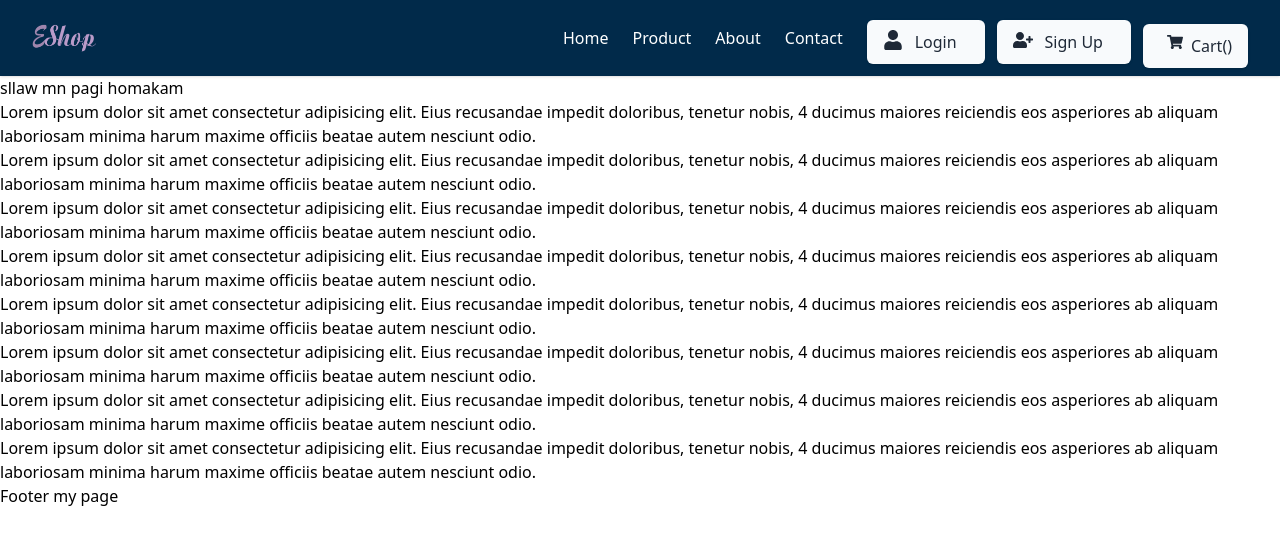
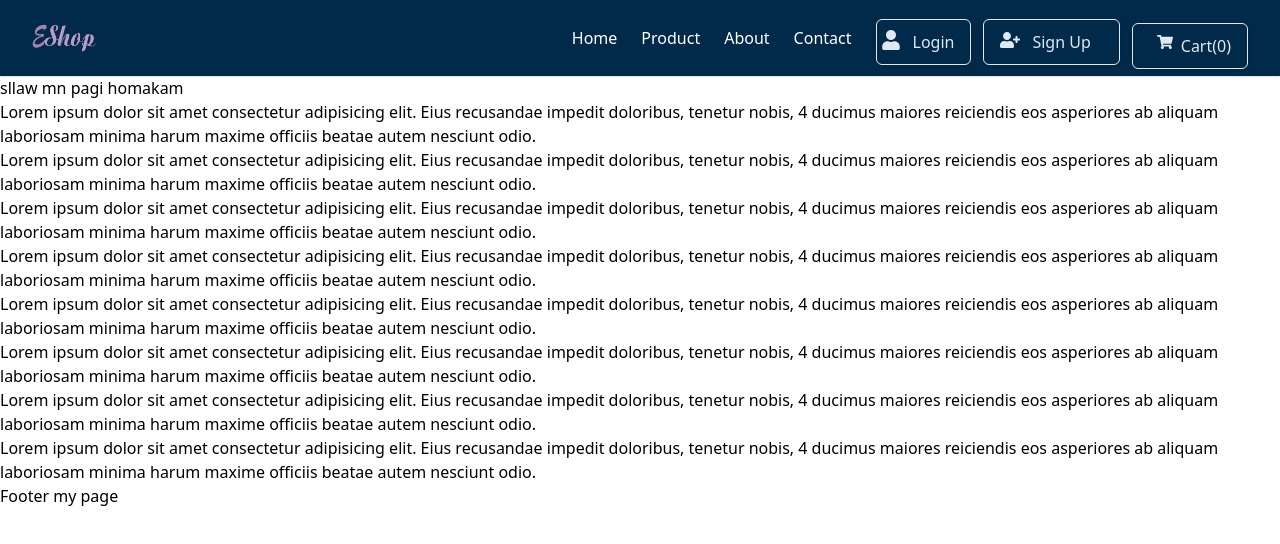
Before and after one commit to Shajwan-Namiq/my-capstone-app, a React (Create React App) app: page / in a window 1280 px wide. Shown: the top 544 px of the page. Built offline with nearby package versions, Linux system fonts and the light colour scheme; what tw-elements would draw is missing.

Commit message:
adding cartbtn update

```diff
--- a/src/components/Header.jsx
+++ b/src/components/Header.jsx
@@ -19,9 +19,9 @@ const Header = () => {
             <div className="mx-auto flex fle-auto items-center justify-between py-3 md:py-5 md:block">
               <a
                 href="https://endearing-crepe-c9a44e.netlify.app/"
-                class="flex items-center"
+                className="flex items-center"
               >
-                <img src={MyImage} class="mr-3 h-6 sm:h-9" alt="Logo" />
+                <img src={MyImage} className="mr-3 h-6 sm:h-9" alt="Logo" />
               </a>
 
               <div className="md:hidden">
--- a/src/components/buttons/CartBtn.jsx
+++ b/src/components/buttons/CartBtn.jsx
@@ -8,9 +8,9 @@ function CartBtn() {
       <div className="mt-3 flex flex-shrink-0 flex-wrap items-center lg:inline-block md:inline-block ">
         <NavLink
           to="/cart"
-          className="btn flex flex-row justify-center w-full px-4 py-2.5 bg-slate-50 text-gray-800  rounded-md shadow hover:bg-slate-500"
+          className="btn flex flex-row justify-center w-full px-4 py-2.5 border text-slate-200  rounded-md shadow hover:bg-[#081927]"
         >
-          <FaShoppingCart  className='mx-2'/> Cart()
+          <FaShoppingCart className="mx-2" /> Cart(0)
         </NavLink>
       </div>
     </>
--- a/src/components/buttons/Login.jsx
+++ b/src/components/buttons/Login.jsx
@@ -9,7 +9,7 @@ function Login() {
       <div className="flex flex-shrink-0 flex-wrap items-center lg:inline-block md:inline-block">
         <button
           type="button"
-          className="flex flex-row justify-center w-full px-4 py-2.5 bg-slate-50 text-gray-800  rounded-md shadow hover:bg-slate-500"
+          className="flex flex-row justify-center w-full px-1 py-2.5 border  text-slate-200  rounded-md shadow hover:bg-[#081927]"
           data-bs-toggle="modal"
           data-bs-target="#loginModal"
         >
@@ -72,7 +72,7 @@ function Login() {
                   type="email"
                   name="email"
                   id="email"
-                  className="  border border-gray-300 text-gray-900 text-sm rounded-lg focus:ring-blue-500 focus:border-blue-500 block w-full p-2.5 dark:bg-gray-200 dark:border-gray-500 dark:placeholder-gray-400 dark:text-black"
+                  className="  border border-gray-300 text-gray-900 text-sm rounded-lg focus:ring-blue-500 focus:border-blue-500 block w-full p-2.5 dark:bg-gray-200 dark:border-gray-500   dark:text-black"
                   placeholder="shajwan@company.com"
                   required
                 />
@@ -89,7 +89,7 @@ function Login() {
                   name="password"
                   id="password"
                   placeholder="*****"
-                  className=" border border-gray-300 text-gray-900 text-sm rounded-lg focus:ring-blue-500 focus:border-blue-500 block w-full p-2.5 dark:bg-gray-200 dark:border-gray-500 dark:placeholder-gray-400 dark:text-black"
+                  className=" border border-gray-300 text-gray-900 text-sm rounded-lg focus:ring-blue-500 focus:border-blue-500 block w-full p-2.5 dark:bg-gray-200 dark:border-gray-500  dark:text-black"
                   required
                 />
               </div>
--- a/src/components/buttons/Signup.jsx
+++ b/src/components/buttons/Signup.jsx
@@ -8,7 +8,7 @@ function Signup() {
       <div className="mt-3 sm:mx-3 flex flex-shrink-0 flex-wrap items-center lg:inline-block md:inline-block">
         <button
           type="button"
-          className=" w-full flex flex-row justify-center  px-4 py-2.5 bg-slate-50 text-gray-800  rounded-md shadow hover:bg-slate-500"
+          className=" w-full flex flex-row justify-center  px-4 py-2.5 border text-slate-200  rounded-md shadow hover:bg-[#081927]"
           data-bs-toggle="modal"
           data-bs-target="#SignupModal"
         >
@@ -71,7 +71,7 @@ function Signup() {
                   type="text"
                   name="exampleInput"
                   id="exampleInput"
-                  className="border border-gray-300 text-gray-900 text-sm rounded-lg focus:ring-blue-500 focus:border-blue-500 block w-full p-2.5 dark:bg-gray-200 dark:border-gray-500 dark:placeholder-gray-400 dark:text-black"
+                  className="border border-gray-300 text-gray-900 text-sm rounded-lg focus:ring-blue-500 focus:border-blue-500 block w-full p-2.5 dark:bg-gray-200 dark:border-gray-500  dark:text-black"
                   placeholder="UserName"
                   required
                 />
@@ -88,7 +88,7 @@ function Signup() {
                   type="email"
                   name="email"
                   id="email"
-                  className="  border-gray-300 text-gray-900 text-sm rounded-lg focus:ring-blue-500 focus:border-blue-500 block w-full p-2.5 dark:bg-gray-200 dark:border-gray-500 dark:placeholder-gray-400 dark:text-black"
+                  className="border border-gray-300 text-gray-900 text-sm rounded-lg focus:ring-blue-500 focus:border-blue-500 block w-full p-2.5 dark:bg-gray-200 dark:border-gray-500  dark:text-black"
                   placeholder="shajwan@company.com"
                   required
                 />
@@ -106,7 +106,7 @@ function Signup() {
                   name="password"
                   id="password"
                   placeholder="*****"
-                  className=" border border-gray-300 text-gray-900 text-sm rounded-lg focus:ring-blue-500 focus:border-blue-500 block w-full p-2.5 dark:bg-gray-200 dark:border-gray-500 dark:placeholder-gray-400 dark:text-black"
+                  className=" border border-gray-300 text-gray-900 text-sm rounded-lg focus:ring-blue-500 focus:border-blue-500 block w-full p-2.5 dark:bg-gray-200 dark:border-gray-500  dark:text-black"
                   required
                 />
               </div>
```
